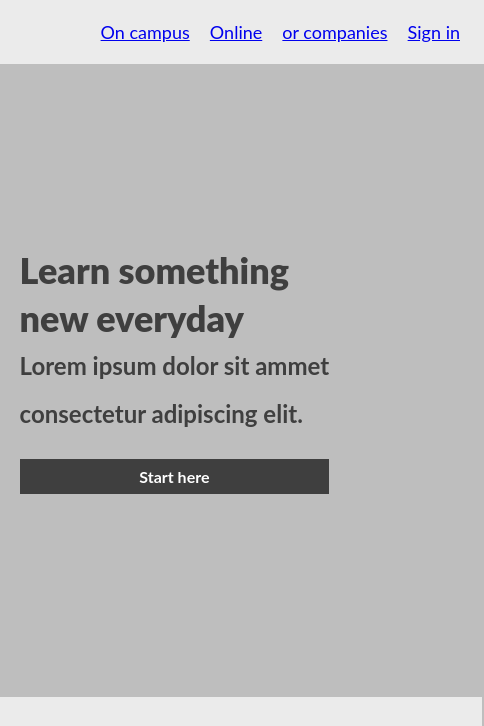
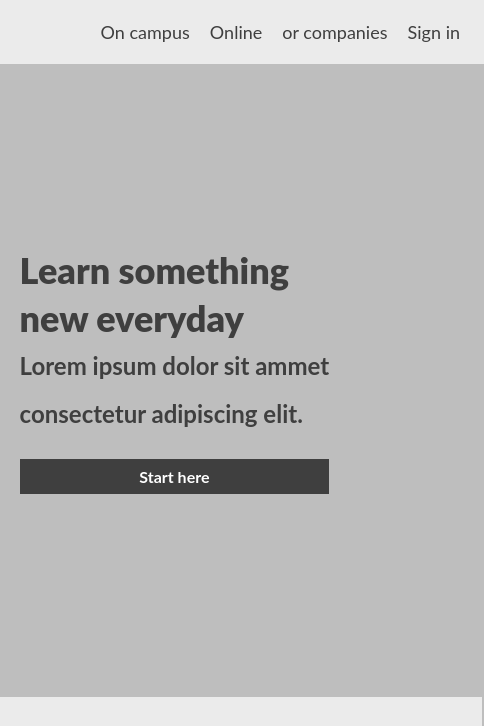
Before and after one commit to bram8787/colmar-academy, a plain HTML site: page index.html in a window 1280 px wide. Shown: the top 726 px of the page, 796-1280 px from the left. Drawn offline with Linux system fonts and the light colour scheme.

Commit message:
responsive second edition

```diff
--- a/resources/css/style.css
+++ b/resources/css/style.css
@@ -11,15 +11,10 @@ body {
     color: rgb(63, 63, 63);
 }
 
-@media only screen and (max-width: 480px) {
-    body {
-        font-size: 10px;
-    }
+nav a {
+    text-decoration: none;
+    color: rgb(63, 63, 63)
 }
-
-
-
-
 
 .logo {
     display: flex;
```
